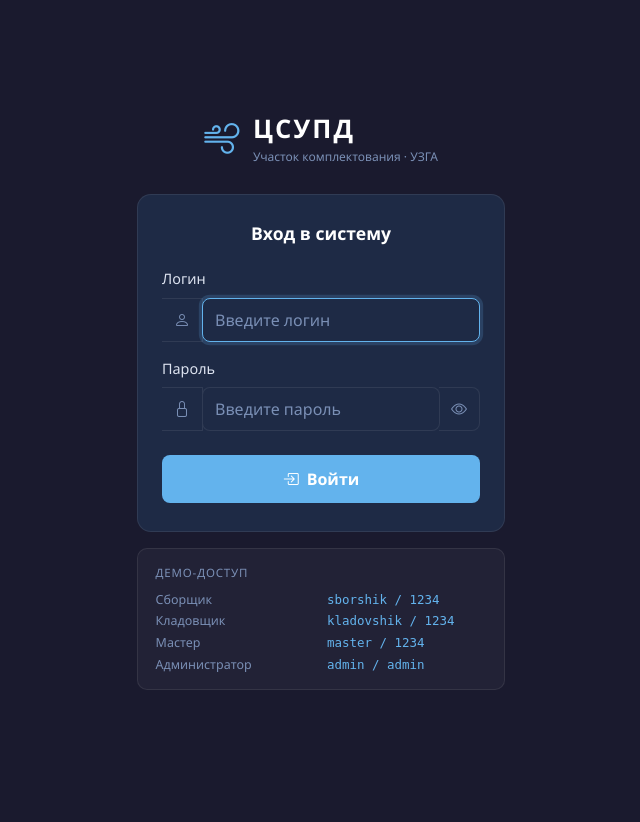
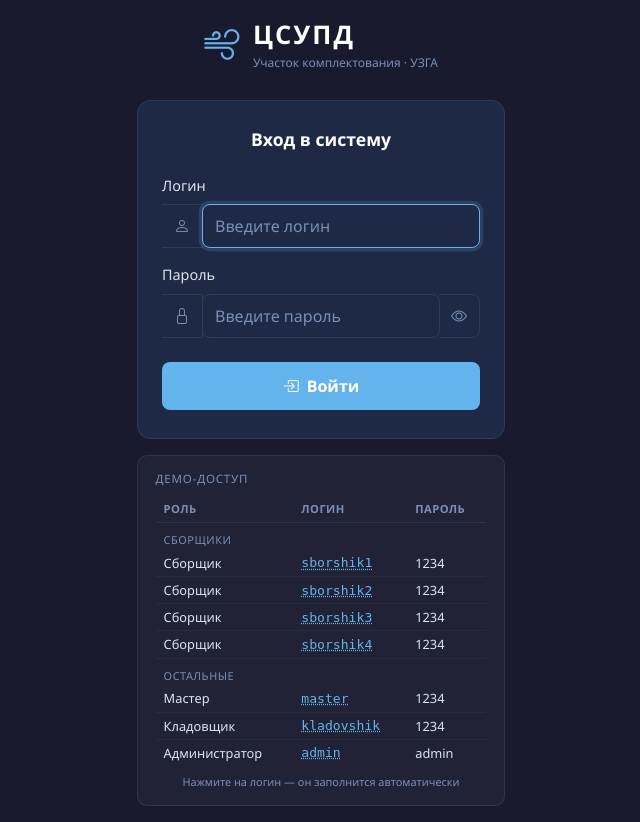
Before and after one commit to Romanenkovv18/csupd, a Flask app: page /login in a window 1280 px wide. Shown: the whole page, without its empty margins (319-959 px from the left). Before the commit the page ends 690 px from the top, so only its background shows below. Run offline with Flask 3, Linux system fonts and the light colour scheme.

Commit message:
feat: шаг 1 — 7 пользователей, разграничение меню по ролям, таблица демо-доступа

```diff
--- a/init_db.py
+++ b/init_db.py
@@ -194,10 +194,13 @@ def main():
 
     # Демо-пользователи
     demo_users = [
-        ('sborshik',   '1234',  'Иванов Иван Иванович',        'sborshik'),
-        ('kladovshik', '1234',  'Петрова Мария Сергеевна',     'kladovshik'),
-        ('master',     '1234',  'Сидоров Алексей Николаевич',  'master'),
-        ('admin',      'admin', 'Администратор системы',        'admin'),
+        ('sborshik1',  '1234',  'Иванов Алексей',       'sborshik'),
+        ('sborshik2',  '1234',  'Петров Дмитрий',        'sborshik'),
+        ('sborshik3',  '1234',  'Сидоров Михаил',        'sborshik'),
+        ('sborshik4',  '1234',  'Козлов Андрей',         'sborshik'),
+        ('master',     '1234',  'Фомин Всеволод',        'master'),
+        ('kladovshik', '1234',  'Белоусов Александр',    'kladovshik'),
+        ('admin',      'admin', 'Администратор',          'admin'),
     ]
     for username, password, full_name, role in demo_users:
         conn.execute(
@@ -274,9 +277,9 @@ def main():
 
     # Тестовые сборки на разных этапах
     test_assemblies = [
-        ('ТВ3-117 №А-2024-001', 'ТВ3-117', 1, 'В работе', 'sborshik'),
-        ('ТВ3-117 №А-2024-002', 'ТВ3-117', 3, 'В работе', 'sborshik'),
-        ('ТВ3-117 №А-2024-003', 'ТВ3-117', 7, 'В работе', 'sborshik'),
+        ('ТВ3-117 №А-2024-001', 'ТВ3-117', 1, 'В работе', 'sborshik1'),
+        ('ТВ3-117 №А-2024-002', 'ТВ3-117', 3, 'В работе', 'sborshik2'),
+        ('ТВ3-117 №А-2024-003', 'ТВ3-117', 7, 'В работе', 'sborshik3'),
     ]
     for eng_num, eng_type, cur_stage, status, assembler in test_assemblies:
         conn.execute(
@@ -303,7 +306,7 @@ def main():
             conn.execute(
                 "INSERT INTO assembly_history (assembly_id, stage_id, assembler, completed_at) "
                 "VALUES (?, ?, ?, datetime('now', ?))",
-                (asm_id, sid, 'sborshik', f'-{7 - sn} days'),
+                (asm_id, sid, 'sborshik1', f'-{7 - sn} days'),
             )
 
     conn.commit()
@@ -315,8 +318,8 @@ def main():
     print(f"  [YELLOW] Жёлтых   : {yellow_count}")
     print(f"  [GREEN]  Зелёных  : {green_count}")
     print(f"\nПользователи:")
-    for u, p, _, r in demo_users:
-        print(f"  {u} / {p}  ({r})")
+    for u, p, name, r in demo_users:
+        print(f"  {u} / {p}  — {name} ({r})")
 
 
 if __name__ == '__main__':
--- a/static/css/style.css
+++ b/static/css/style.css
@@ -1730,3 +1730,53 @@ body {
 
 .lh-role { font-size: 0.78rem; color: var(--text-muted); }
 .lh-cred { font-size: 0.78rem; color: var(--accent); font-family: monospace; }
+
+/* Таблица демо-доступа */
+.lh-table {
+  width: 100%;
+  border-collapse: collapse;
+  font-size: 0.8rem;
+  margin-bottom: 0.5rem;
+}
+.lh-table th {
+  color: var(--text-muted);
+  font-weight: 600;
+  font-size: 0.7rem;
+  text-transform: uppercase;
+  letter-spacing: 0.04em;
+  padding: 0.25rem 0.5rem;
+  border-bottom: 1px solid rgba(255,255,255,0.07);
+  text-align: left;
+}
+.lh-table td {
+  padding: 0.2rem 0.5rem;
+  color: var(--text-secondary);
+  border-bottom: 1px solid rgba(255,255,255,0.04);
+}
+.lh-table tr:last-child td { border-bottom: none; }
+.lh-group-header td {
+  font-size: 0.68rem;
+  text-transform: uppercase;
+  letter-spacing: 0.05em;
+  color: var(--text-muted);
+  padding-top: 0.6rem;
+  padding-bottom: 0.1rem;
+  border-bottom: none;
+}
+.lh-btn {
+  background: none;
+  border: none;
+  color: var(--accent);
+  font-family: monospace;
+  font-size: 0.82rem;
+  cursor: pointer;
+  padding: 0;
+  text-decoration: underline dotted;
+}
+.lh-btn:hover { color: #90cdf4; }
+.lh-tip {
+  font-size: 0.68rem;
+  color: var(--text-muted);
+  text-align: center;
+  margin-top: 0.3rem;
+}
--- a/templates/login.html
+++ b/templates/login.html
@@ -76,12 +76,51 @@
   <!-- Подсказка по логинам -->
   <div class="login-hint">
     <div class="login-hint-title">Демо-доступ</div>
-    <div class="login-hint-grid">
-      <span class="lh-role">Сборщик</span>      <span class="lh-cred">sborshik / 1234</span>
-      <span class="lh-role">Кладовщик</span>    <span class="lh-cred">kladovshik / 1234</span>
-      <span class="lh-role">Мастер</span>        <span class="lh-cred">master / 1234</span>
-      <span class="lh-role">Администратор</span> <span class="lh-cred">admin / admin</span>
-    </div>
+    <table class="lh-table">
+      <thead>
+        <tr><th>Роль</th><th>Логин</th><th>Пароль</th></tr>
+      </thead>
+      <tbody>
+        <tr class="lh-group-header"><td colspan="3">Сборщики</td></tr>
+        <tr>
+          <td>Сборщик</td>
+          <td><button type="button" class="lh-btn" onclick="fillLogin('sborshik1','1234')">sborshik1</button></td>
+          <td>1234</td>
+        </tr>
+        <tr>
+          <td>Сборщик</td>
+          <td><button type="button" class="lh-btn" onclick="fillLogin('sborshik2','1234')">sborshik2</button></td>
+          <td>1234</td>
+        </tr>
+        <tr>
+          <td>Сборщик</td>
+          <td><button type="button" class="lh-btn" onclick="fillLogin('sborshik3','1234')">sborshik3</button></td>
+          <td>1234</td>
+        </tr>
+        <tr>
+          <td>Сборщик</td>
+          <td><button type="button" class="lh-btn" onclick="fillLogin('sborshik4','1234')">sborshik4</button></td>
+          <td>1234</td>
+        </tr>
+        <tr class="lh-group-header"><td colspan="3">Остальные</td></tr>
+        <tr>
+          <td>Мастер</td>
+          <td><button type="button" class="lh-btn" onclick="fillLogin('master','1234')">master</button></td>
+          <td>1234</td>
+        </tr>
+        <tr>
+          <td>Кладовщик</td>
+          <td><button type="button" class="lh-btn" onclick="fillLogin('kladovshik','1234')">kladovshik</button></td>
+          <td>1234</td>
+        </tr>
+        <tr>
+          <td>Администратор</td>
+          <td><button type="button" class="lh-btn" onclick="fillLogin('admin','admin')">admin</button></td>
+          <td>admin</td>
+        </tr>
+      </tbody>
+    </table>
+    <div class="lh-tip">Нажмите на логин — он заполнится автоматически</div>
   </div>
 
 </div>
@@ -98,6 +137,10 @@ function togglePwd() {
     eye.className = 'bi bi-eye';
   }
 }
+function fillLogin(user, pass) {
+  document.querySelector('input[name="username"]').value = user;
+  document.getElementById('password').value = pass;
+}
 </script>
 </body>
 </html>
```
Also changed, not shown: templates/base.html (+26 -13 lines).
